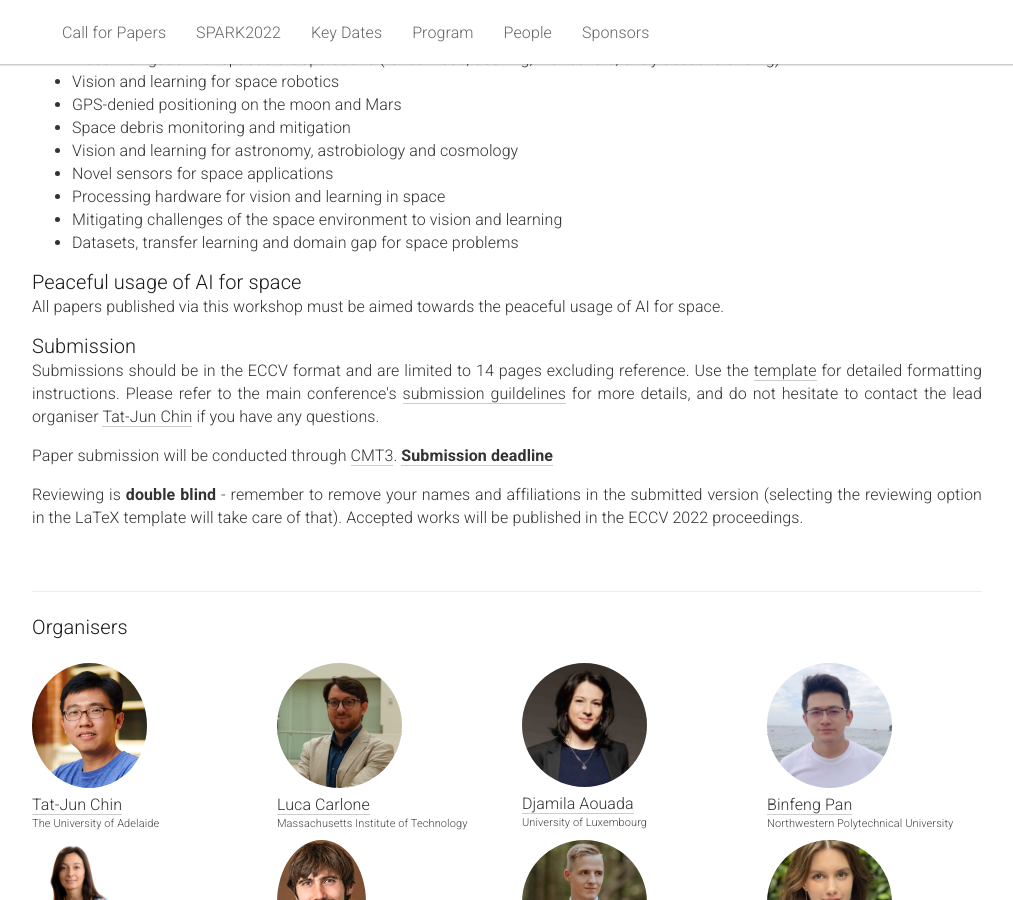
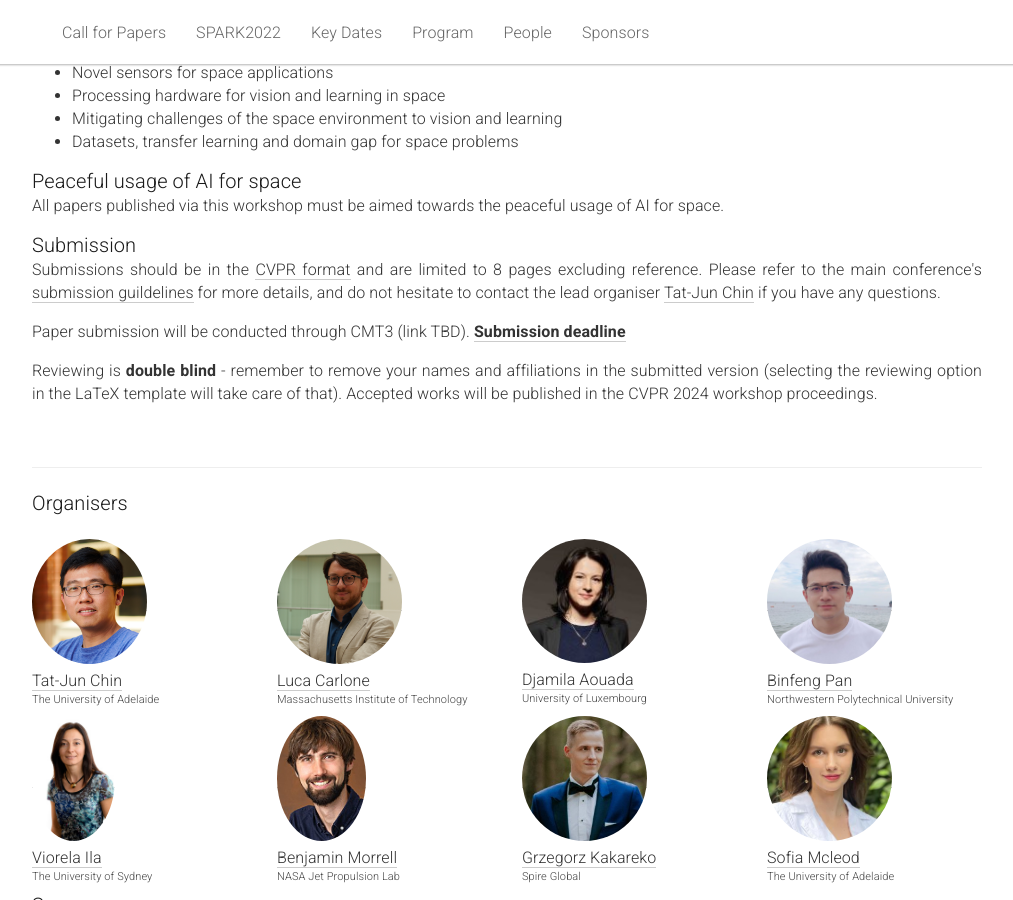
Before and after one commit to AIforSpace/2024, a Jekyll site: the page built from _pages/home.md, in a window 1280 px wide and 900 px high, scrolled down 2000 px. Shown: the whole window, without its empty margins (133-1146 px from the left). Built offline with Jekyll 4.4.1, drawn with Linux system fonts in a browser that asks for light colours; some of the changed text lies outside the part shown.

Commit message:
Update home.md

```diff
--- a/_pages/home.md
+++ b/_pages/home.md
@@ -51,14 +51,6 @@
     <h2>SPARK2024</h2>
     <p>
       Details TBD
-    </p>
-
-    <p>
-    Final results and awards will be announced at AI4Space at ECCV 2022. Challenge winners may also be invited to present their methods at the workshop (subject to time availability in the finalised workshop program).
-    </p>
-
-    <p>
-    <a href="https://cvi2.uni.lu/spark2022/"><b>To the challenge!</b></a>
     </p>
   </div>
 </div>
@@ -184,16 +176,15 @@
     </p>
     <h3>Submission</h3>
     <p>
-      Submissions should be in the ECCV format and are limited to 14 pages excluding reference.
-      Use the <a href="https://drive.google.com/file/d/171-xo72Jx40cZ4qT20ZZsDDKXPIOWnss/view?usp=sharing" download>template</a> for detailed formatting instructions.
-      Please refer to the main conference's <a href="https://eccv2022.ecva.net/submission/call-for-papers/">submission guildelines</a> for more details, and do not hesitate to contact the lead organiser <a href="https://cs.adelaide.edu.au/~ssl/author/tat-jun-chin/">Tat-Jun Chin</a> if you have any questions.
+      Submissions should be in the <a href="https://github.com/cvpr-org/author-kit/releases">CVPR format</a> and are limited to 8 pages excluding reference.
+      Please refer to the main conference's <a href="https://cvpr.thecvf.com/Conferences/2024/AuthorGuidelines">submission guildelines</a> for more details, and do not hesitate to contact the lead organiser <a href="https://cs.adelaide.edu.au/~ssl/author/tat-jun-chin/">Tat-Jun Chin</a> if you have any questions.
   </p>
     <p>
       <!----<a href="">Submit your paper via the CMT3 submission system.</a>--->
-      Paper submission will be conducted through <a href="https://cmt3.research.microsoft.com/AI4Space2022/">CMT3</a>. <a href="#dates"><b>Submission deadline</b></a>
+      Paper submission will be conducted through CMT3 (link TBD). <a href="#dates"><b>Submission deadline</b></a>
     </p>
   <p>
-    Reviewing is <b>double blind</b> - remember to remove your names and affiliations in the submitted version (selecting the reviewing option in the LaTeX template will take care of that). Accepted works will be published in the ECCV 2022 proceedings.
+    Reviewing is <b>double blind</b> - remember to remove your names and affiliations in the submitted version (selecting the reviewing option in the LaTeX template will take care of that). Accepted works will be published in the CVPR 2024 workshop proceedings.
     </p>
   </div>
 </div>
```
